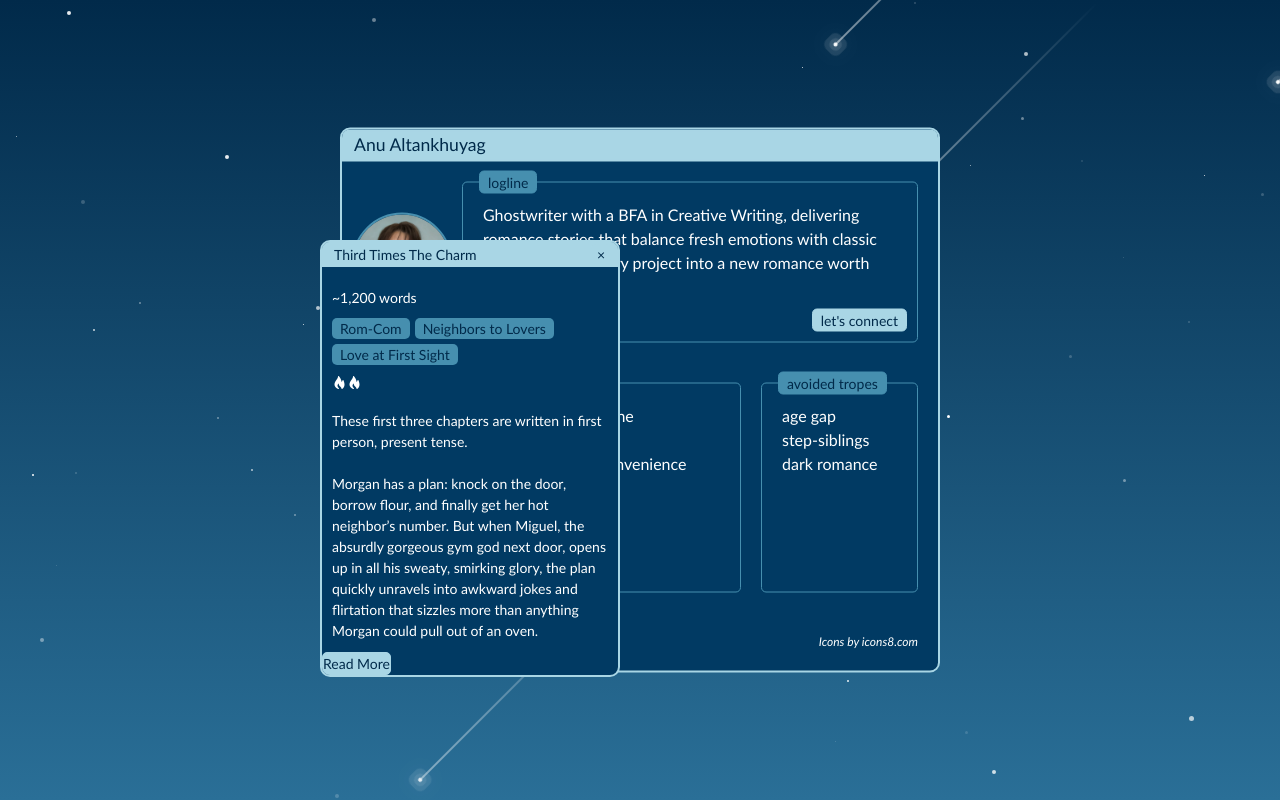
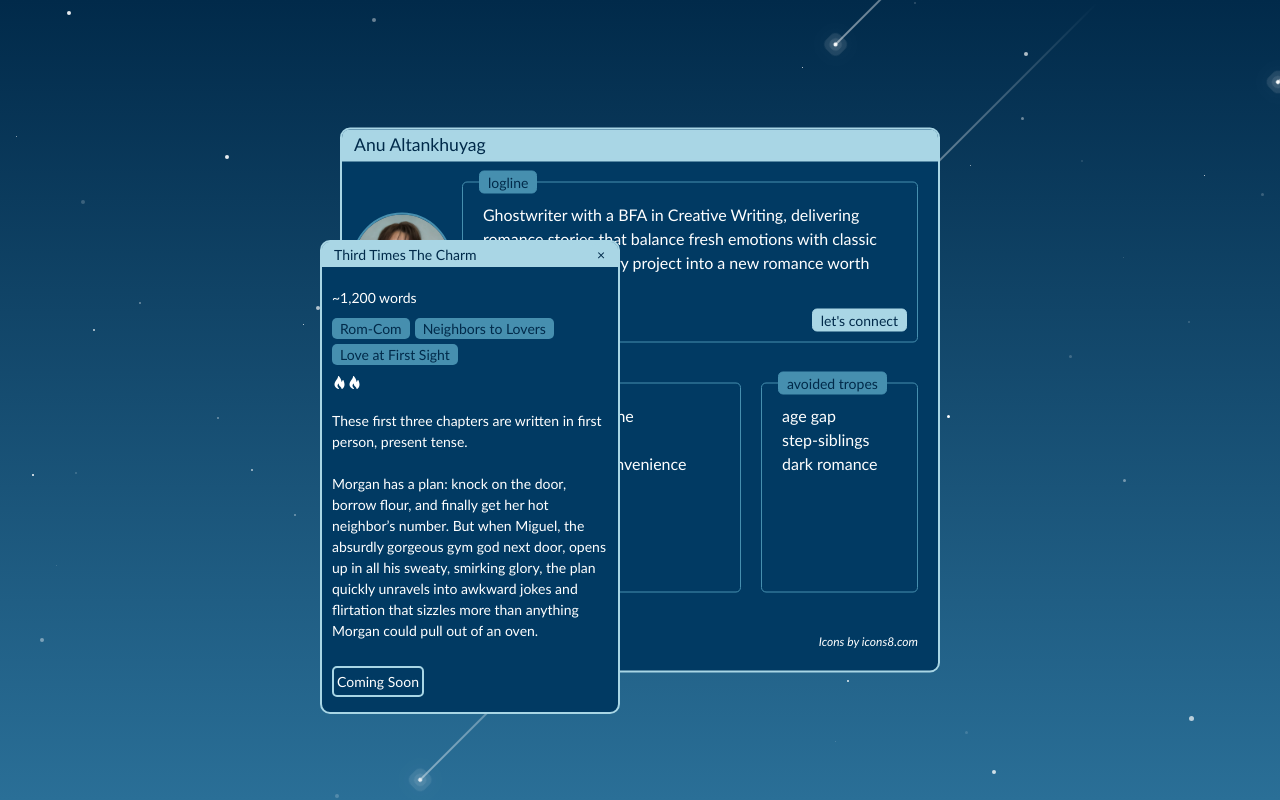
Before and after one commit to lunargravity/anuromance, a Next.js app: page / in a window 1280 px wide. Both pictures are taken after a click on the element 418 px from the left and 429 px from the top of the page. Shown: the top 800 px of the page. Built offline with nearby package versions, Linux system fonts and the light colour scheme.

Commit message:
Fixed coming soon button

```diff
--- a/src/app/firstsample.tsx
+++ b/src/app/firstsample.tsx
@@ -22,7 +22,7 @@ export default function FirstSample({ onClick }: SampleProps) {
         <br />
         <p>Morgan has a plan: knock on the door, borrow flour, and finally get her hot neighbor’s number. But when Miguel, the absurdly gorgeous gym god next door, opens up in all his sweaty, smirking glory, the plan quickly unravels into awkward jokes and flirtation that sizzles more than anything Morgan could pull out of an oven.</p>
       </div>
-      <button>Read More</button>
+      <button className="coming-soon">Coming Soon</button>
     </div>
   );
 }
--- a/src/app/global.css
+++ b/src/app/global.css
@@ -335,6 +335,14 @@ h1 {
   line-height: 1.5;
 }
 
+.coming-soon {
+  margin: 15px 10px;
+  padding: 3px;
+  color: var(--color-primarytext);
+  border: 2px solid var(--color-secondarybackground);
+  background-color: transparent;
+}
+
 /* === GENRES SETTINGS === */
 
 .genre-list {
--- a/src/app/secondsample.tsx
+++ b/src/app/secondsample.tsx
@@ -22,7 +22,7 @@ export default function SecondSample({ onClick }: SampleProps) {
         <br />
         <p>Morgan has a plan: knock on the door, borrow flour, and finally get her hot neighbor’s number. But when Miguel, the absurdly gorgeous gym god next door, opens up in all his sweaty, smirking glory, the plan quickly unravels into awkward jokes and flirtation that sizzles more than anything Morgan could pull out of an oven.</p>
       </div>
-      <button>Read More</button>
+      <button className="coming-soon">Coming Soon</button>
     </div>
   );
 }
--- a/src/app/thirdsample.tsx
+++ b/src/app/thirdsample.tsx
@@ -22,7 +22,7 @@ export default function ThirdSample({ onClick }: SampleProps) {
         <br />
         <p>Morgan has a plan: knock on the door, borrow flour, and finally get her hot neighbor’s number. But when Miguel, the absurdly gorgeous gym god next door, opens up in all his sweaty, smirking glory, the plan quickly unravels into awkward jokes and flirtation that sizzles more than anything Morgan could pull out of an oven.</p>
       </div>
-      <button>Read More</button>
+      <button className="coming-soon">Coming Soon</button>
     </div>
   );
 }
```
